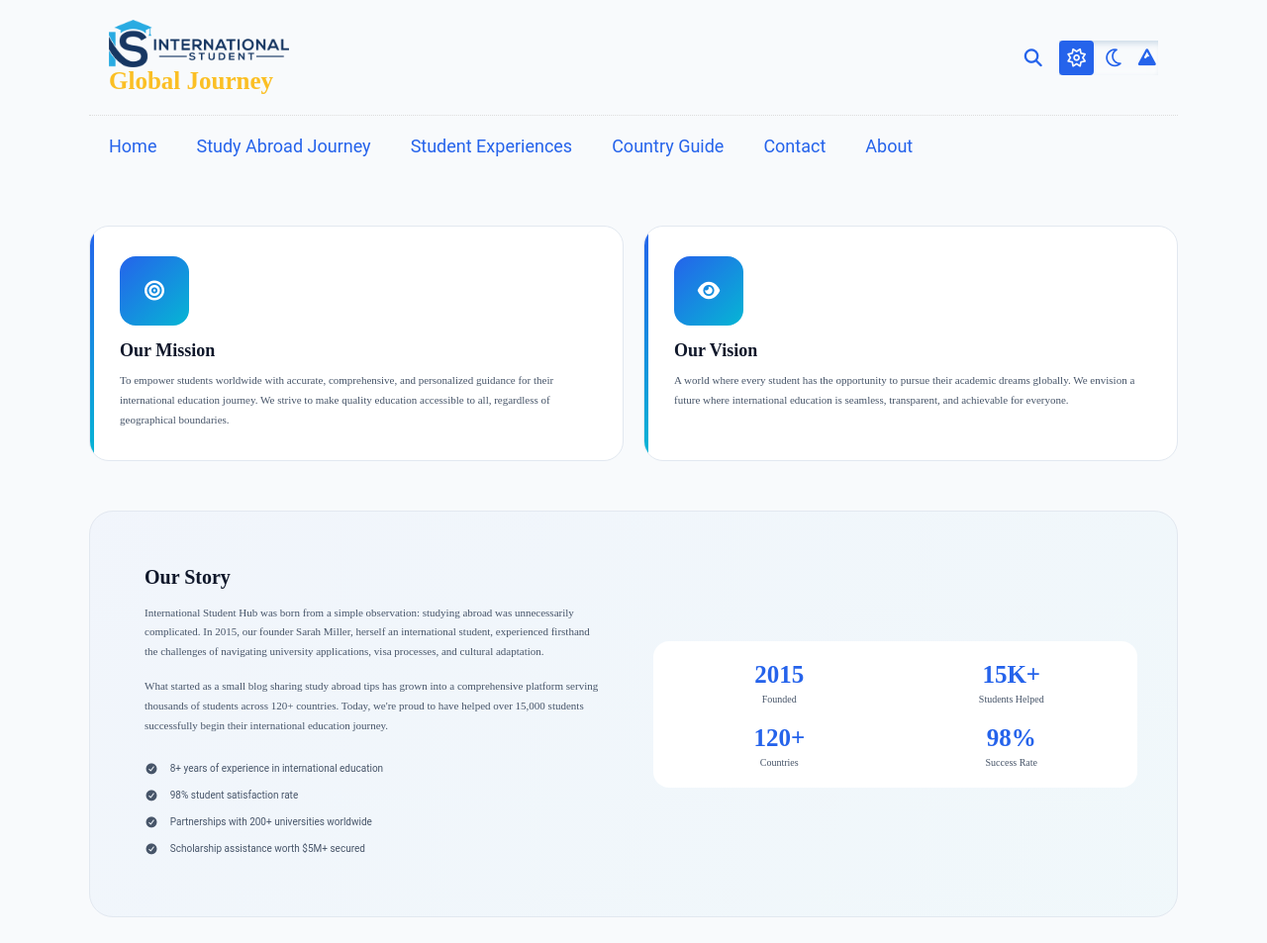
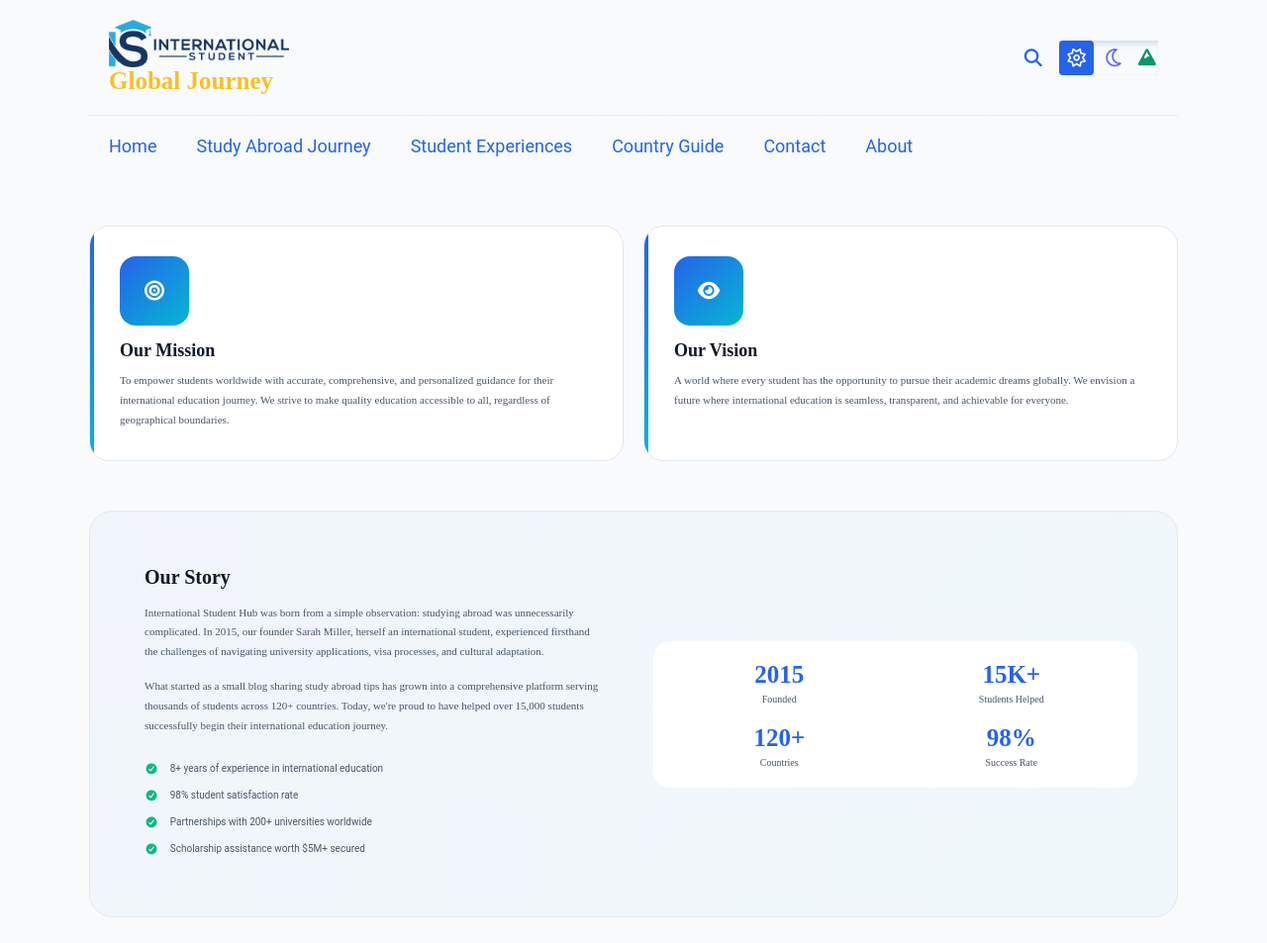
Before and after one commit to khadiza123456/international-student-hub, a PHP site: page /about.html in a window 1280 px wide. Shown: the top 953 px of the page at 99% size. Run offline with PHP 8.4, Linux system fonts and the light colour scheme.

Commit message:
Update style.css
Update main css variable

```diff
--- a/assets/css/style.css
+++ b/assets/css/style.css
@@ -50,6 +50,9 @@ p {
 }
 
 
+/* ================================
+   BASE VARIABLES (Default Theme)
+   ================================ */
 
 :root {
   --primary: #2563eb;
@@ -61,13 +64,16 @@ p {
   --border-color: #e2e8f0;
   --accent: #38bdf8;
   --gutter-x: 2rem;
+  --success: #10b981;
+  --warning: #f59e0b;
+  --error: #ef4444;
 }
 
 /* ================================
    DARK THEME
    ================================ */
 
-body.dark-theme {
+[data-theme="dark"] {
   --primary: #6366f1;
   --secondary: #22d3ee;
   --background: #020617;
@@ -77,9 +83,11 @@ body.dark-theme {
   --border-color: #1e293b;
   --accent: #67e8f9;
 }
-
-
-body.calm-theme {
+/* ================================
+   CALM GLOBAL THEME
+   ================================ */
+
+[data-theme="calm"] {
   --primary: #059669;
   --secondary: #facc15;
   --background: #ecfeff;
@@ -89,6 +97,8 @@ body.calm-theme {
   --border-color: #a7f3d0;
   --accent: #2dd4bf;
 }
+
+
 .d-none {
   display: none;
 }
```
